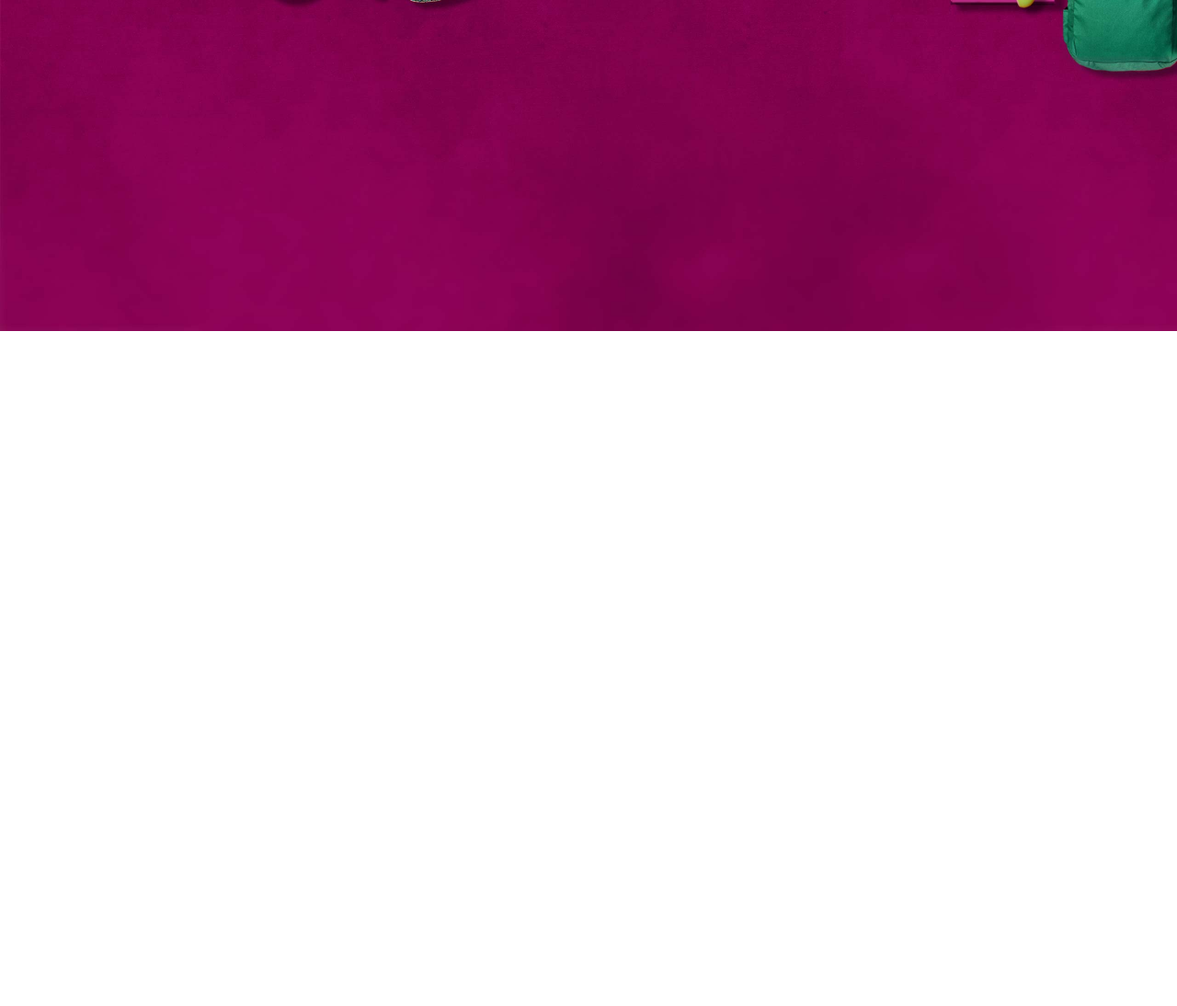
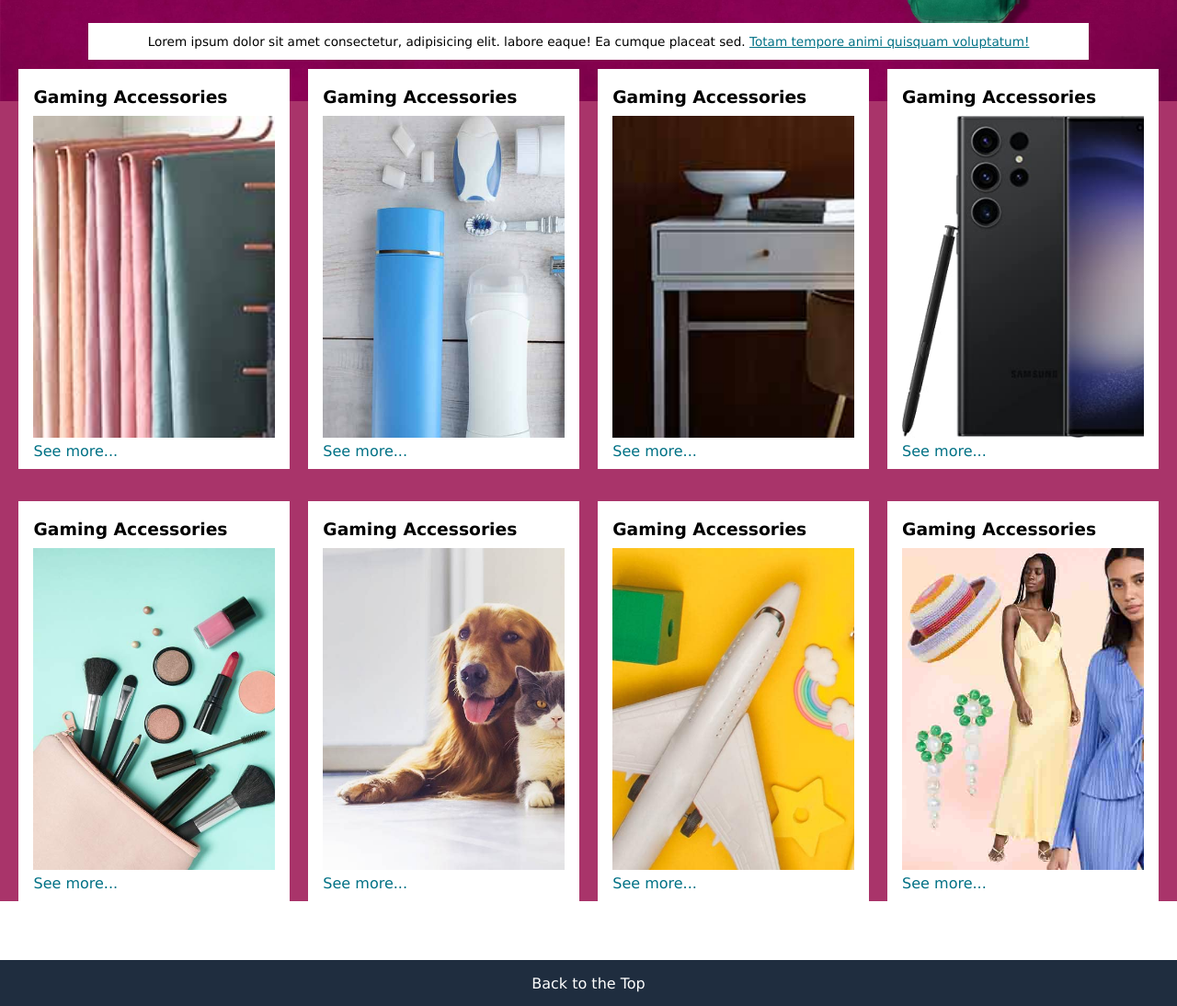
Before and after one commit to Shraddha6211/Amazon-Clone-new, a plain HTML site: page index.html in a window 1280 px wide. Shown: the part 340-1434 px from the top of the page at 92% size. Before the commit the page ends 800 px from the top, so only its background shows below. Drawn offline with Linux system fonts and the light colour scheme.

Commit message:
upto back to the top part of the footer.

```diff
--- a/index.html
+++ b/index.html
@@ -1,20 +1,20 @@
 <!DOCTYPE html>
 <html lang="en">
   <head>
-    <meta charset="UTF-8">
-    <meta name="viewport" content="width=device-width, initial-scale=1.0">
+    <meta charset="UTF-8" />
+    <meta name="viewport" content="width=device-width, initial-scale=1.0" />
     <title>Document</title>
-    <link rel="stylesheet" href="style.css">
-    <link rel="stylesheet" href="https://cdnjs.cloudflare.com/ajax/libs/font-awesome/6.6.0/css/all.min.css">
-
+    <link rel="stylesheet" href="style.css" />
+    <link
+      rel="stylesheet"
+      href="https://cdnjs.cloudflare.com/ajax/libs/font-awesome/6.6.0/css/all.min.css"
+    />
   </head>
   <body>
     <header>
       <div class="navbar">
         <div class="navlogo border">
-                <div class="logo">
-
-                </div>
+          <div class="logo"></div>
         </div>
         <div class="nav_add border">
           <p class="deli">Deliver to</p>
@@ -22,16 +22,16 @@
             <i class="fa-solid fa-location-dot"></i>
             <p class="where">Nepal</p>
           </div>
-
         </div>
         <div class="nav_search">
           <select class="search_select">
             <option value="">All</option>
             <option value="">Bags</option>
           </select>
-                <input type="text" placeholder="Search items" class="search_input">
-                <div class="search_icon"><i class="fa-solid fa-magnifying-glass"></i></div>
-
+          <input type="text" placeholder="Search items" class="search_input" />
+          <div class="search_icon">
+            <i class="fa-solid fa-magnifying-glass"></i>
+          </div>
         </div>
         <div class="language">
           <select class="select_language border">
@@ -61,13 +61,112 @@
           <p>Gift Cards</p>
           <p>Sell</p>
         </div>
-            <div class="panelitem">Shop Deals in
-                Electronics
-            </div>
+        <div class="panelitem">Shop Deals in Electronics</div>
       </div>
     </header>
     <div class="hero-section">
-        this is a hero message. new
+      <div class="heromessage">
+        <p>
+          Lorem ipsum dolor sit amet consectetur, adipisicing elit. labore
+          eaque! Ea cumque placeat sed.
+          <a href=""> Totam tempore animi quisquam voluptatum!</a>
+        </p>
       </div>
+    </div>
+    <!-- Shopping section -->
+    <div class="shopsection">
+      <div class=" box">
+        <div class="boxcontent">
+          <h3>Gaming Accessories</h3>
+          <div
+            class="box-img"
+            style="background-image: url('box1_image.jpg')"
+          ></div>
+          <p>See more...</p>
+        </div>
+      </div>
+
+      <div class=" box">
+        <div class="boxcontent">
+          <h3>Gaming Accessories</h3>
+          <div
+            class="box-img"
+            style="background-image: url('box2_image.jpg')"
+          ></div>
+          <p>See more...</p>
+        </div>
+      </div>
+      <div class=" box">
+        <div class="boxcontent">
+          <h3>Gaming Accessories</h3>
+          <div
+            class="box-img"
+            style="background-image: url('box3_image.jpg')"
+          ></div>
+          <p>See more...</p>
+        </div>
+      </div>
+      <div class=" box">
+        <div class="boxcontent">
+          <h3>Gaming Accessories</h3>
+          <div
+            class="box-img"
+            style="background-image: url('box4_image.jpg')"
+          ></div>
+          <p>See more...</p>
+        </div>
+      </div>
+    </div>
+
+    <div class="shopsection2">
+        <div class="box2">
+          <div class="boxcontent">
+            <h3>Gaming Accessories</h3>
+            <div
+              class="box-img"
+              style="background-image: url('box5_image.jpg')"
+            ></div>
+            <p>See more...</p>
+          </div>
+        </div>
+
+        <div class="box2">
+          <div class="boxcontent">
+            <h3>Gaming Accessories</h3>
+            <div
+              class="box-img"
+              style="background-image: url('box6_image.jpg')"
+            ></div>
+            <p>See more...</p>
+          </div>
+        </div>
+        <div class="box2">
+          <div class="boxcontent">
+            <h3>Gaming Accessories</h3>
+            <div
+              class="box-img"
+              style="background-image: url('box7_image.jpg')"
+            ></div>
+            <p>See more...</p>
+          </div>
+        </div>
+        <div class="box2">
+          <div class="boxcontent">
+            <h3>Gaming Accessories</h3>
+            <div
+              class="box-img"
+              style="background-image: url('box8_image.jpg')"
+            ></div>
+            <p>See more...</p>
+          </div>
+        </div>
+      </div>
+
+      <footer>
+        <div class="footpanel">
+            <p>Back to the Top</p>
+        </div>
+
+      </footer>
   </body>
 </html>
--- a/style.css
+++ b/style.css
@@ -6,7 +6,7 @@
 
 .navbar{
     height: 60px;
-    background-color: #0f1111;
+    background-color: #101010f9;
     color: white;
     display: flex;
     align-items: center;
@@ -105,7 +105,7 @@ span{
 /* panel */
 .panel{
     height: 40px;
-    background-color: #0f1111d5;
+    background-color: #1f2d3f;
 color: white;
 display: flex;
 align-items: center;
@@ -125,8 +125,76 @@ justify-content: space-evenly;
 }
 /* Hero Section */
 .hero-section{
-    height: 600px;
+    height: 350px;
     background-size: cover;
     background-image: url("heroimage.jpg");
+    display: flex;
+    justify-content: center;
+    align-items: flex-end;
+}
+.heromessage{
+    background-color: white;
+    height: 40px;
+    display: flex;
+    align-items: center;
+    justify-content: center;
+    font-size: 0.85rem;
+    width: 85%;
+    margin-bottom: 45px;
+   }
+.heromessage a{
+    color: #007185;
+}
+/* Shop Section */
+.shopsection{
+    display: flex;
+    justify-content: space-evenly;
+    align-items: center;
+    background-color: rgba(147, 0, 69, 0.795);
+}
+.box{
+    margin-top: -35px;
+    width: 23%;
+    height: 400px;
+    background-color: white;
+padding: 20px 0px 15px;
+}
+.box-img{
+    height: 350px;
+    background-size: cover;
+    background-repeat: no-repeat;
+    margin-top: 10px;
+    margin-bottom: 5px;
+}
+.boxcontent{
+    margin-left: 1rem;
+    margin-right: 1rem;
+}
+.boxcontent p{
+    color: #007185;
+}
 
+.shopsection2{
+    margin-top: ;
+    display: flex;
+    justify-content: space-evenly;
+    align-items: center;
+    background-color: rgba(147, 0, 69, 0.795);
 }
+.box2{
+    margin-top: 35px;
+    width: 23%;
+    height: 400px;
+    background-color: white;
+padding: 20px 0px 15px;
+}
+/* FOOTER */
+.footpanel{
+    background-color: #1f2d3f;
+    display: flex;
+    justify-content: space-evenly;
+    align-items: center;
+    color: white;
+    margin-top: 5%;
+    height: 50px;
+}
```
Lines whose indentation alone changed are shown as unchanged.
